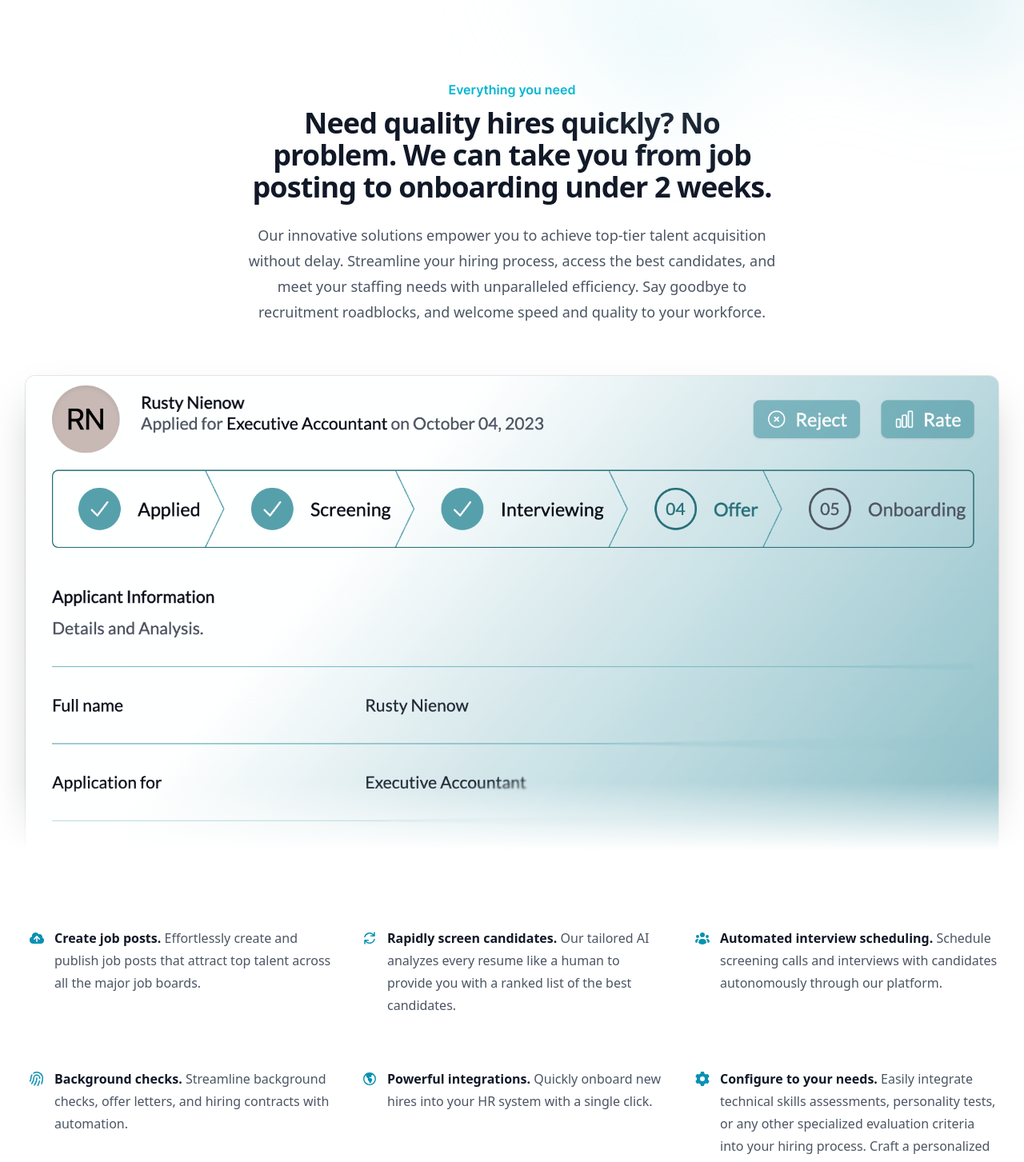
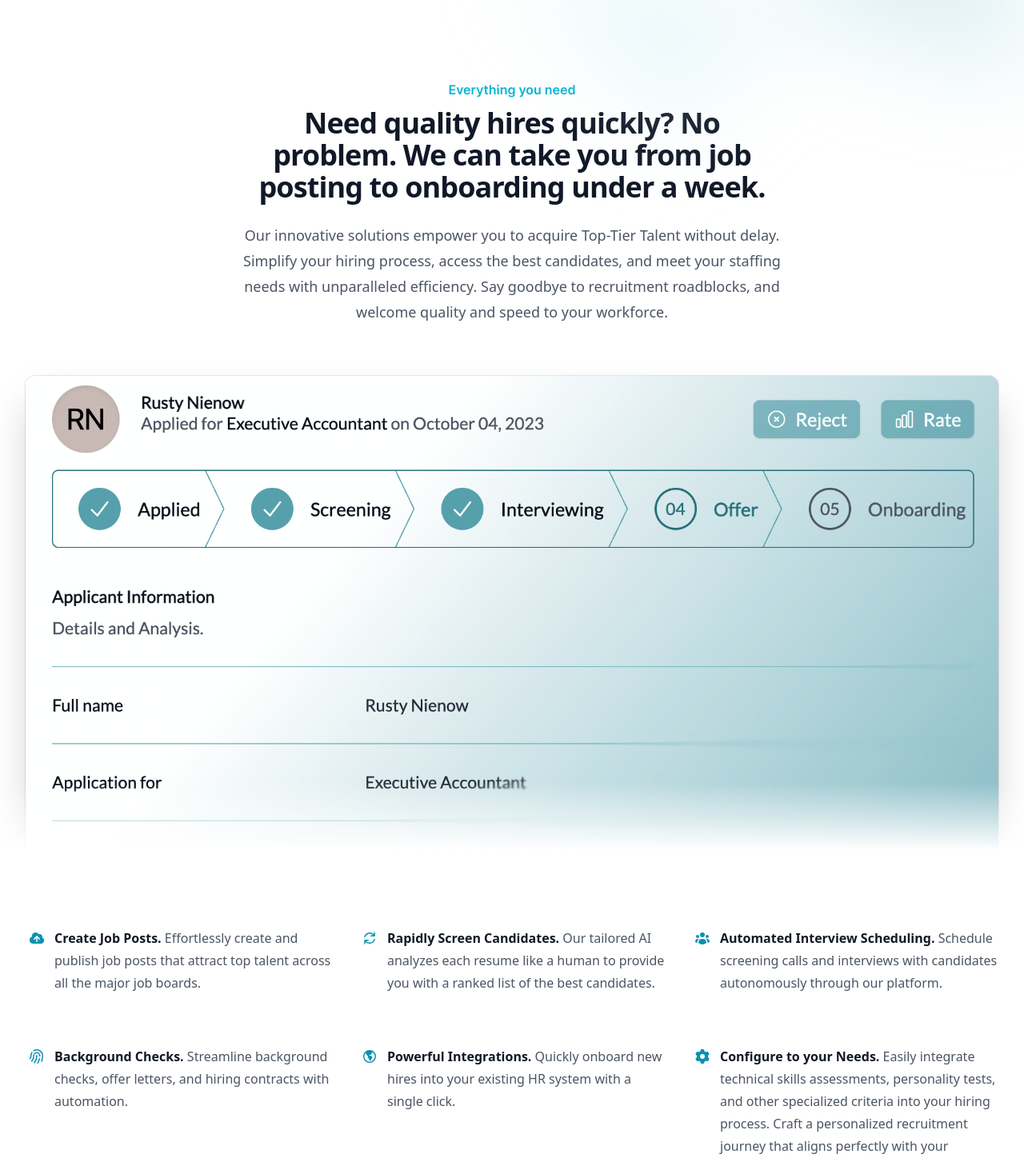
Before and after one commit to Whayven/ascend-hiring-landing, a Next.js app: page / in a window 1280 px wide. Shown: the part 880-2333 px from the top of the page at 80% size. Built offline with nearby package versions, Linux system fonts and the light colour scheme.

Commit message:
feat: add meta title, image titles, and revised some landing page text

```diff
--- a/src/app/layout.tsx
+++ b/src/app/layout.tsx
@@ -14,6 +14,15 @@ export const metadata: Metadata = {
     template: `%s | ${siteConfig.title}`,
   },
   description: siteConfig.description,
+  keywords: [
+    'Best ATS for Startups',
+    'Best ATS for Staffing',
+    'ATS',
+    'Hiring',
+    'Recruitment',
+    'Interview',
+    'Scheduling',
+  ],
   robots: { index: true, follow: true },
   // !STARTERCONF this is the default favicon, you can generate your own from https://realfavicongenerator.net/
   // ! copy to /favicon folder
@@ -27,7 +36,7 @@ export const metadata: Metadata = {
     url: siteConfig.url,
     title: siteConfig.title,
     description: siteConfig.description,
-    siteName: siteConfig.title,
+    siteName: siteConfig.name,
     images: [`${siteConfig.url}/images/og.png`],
     type: 'website',
     locale: 'en_US',
--- a/src/app/page.tsx
+++ b/src/app/page.tsx
@@ -52,7 +52,7 @@ const Hero = (props: {
         >
           <div className='flex lg:flex-1'>
             <Link href='#' className='-m-1.5 p-1.5'>
-              <span className='sr-only'>Ascend Hire</span>
+              <span className='sr-only'>Ascend Hiring</span>
               {logo && <Image src={logo} alt='' height={72} width={72} />}
             </Link>
           </div>
@@ -100,7 +100,7 @@ const Hero = (props: {
           <Dialog.Panel className='fixed inset-y-0 right-0 z-50 w-full overflow-y-auto bg-white px-6 py-6 sm:max-w-sm sm:ring-1 sm:ring-gray-900/10'>
             <div className='flex items-center justify-between'>
               <a href='#' className='-m-1.5 p-1.5'>
-                <span className='sr-only'>Ascend Hire</span>
+                <span className='sr-only'>Ascend Hiring</span>
                 <Image
                   className='h-8 w-auto'
                   src={logo}
@@ -157,7 +157,8 @@ const Hero = (props: {
             </h1>
             <p className='mt-6 text-lg leading-8 text-gray-600'>
               We use AI and automation to streamline your recruitment process,
-              saving time and resources while finding the perfect candidates.
+              saving you time and resources while finding the perfect
+              candidates.
             </p>
             <div className='mt-10 flex items-center justify-center gap-x-6'>
               <Button
--- a/src/components/FeatureSection.tsx
+++ b/src/components/FeatureSection.tsx
@@ -12,39 +12,39 @@ import backgroundImage from '~/images/applicant_screenshot.png';
 
 const features = [
   {
-    name: 'Create job posts.',
+    name: 'Create Job Posts.',
     description:
       'Effortlessly create and publish job posts that attract top talent across all the major job boards.',
     icon: CloudArrowUpIcon,
   },
   {
-    name: 'Rapidly screen candidates.',
+    name: 'Rapidly Screen Candidates.',
     description:
-      'Our tailored AI analyzes every resume like a human to provide you with a ranked list of the best candidates.',
+      'Our tailored AI analyzes each resume like a human to provide you with a ranked list of the best candidates.',
     icon: ArrowPathIcon,
   },
   {
-    name: 'Automated interview scheduling.',
+    name: 'Automated Interview Scheduling.',
     description:
       'Schedule screening calls and interviews with candidates autonomously through our platform.',
     icon: UserGroupIcon,
   },
   {
-    name: 'Background checks.',
+    name: 'Background Checks.',
     description:
       'Streamline background checks, offer letters, and hiring contracts with automation.',
     icon: FingerPrintIcon,
   },
   {
-    name: 'Powerful integrations.',
+    name: 'Powerful Integrations.',
     description:
-      'Quickly onboard new hires into your HR system with a single click.',
+      'Quickly onboard new hires into your existing HR system with a single click.',
     icon: GlobeAmericasIcon,
   },
   {
-    name: 'Configure to your needs.',
+    name: 'Configure to your Needs.',
     description:
-      "Easily integrate technical skills assessments, personality tests, or any other specialized evaluation criteria into your hiring process. Craft a personalized recruitment journey that aligns perfectly with your company's goals and values.",
+      "Easily integrate technical skills assessments, personality tests, and other specialized criteria into your hiring process. Craft a personalized recruitment journey that aligns perfectly with your company's goals and values.",
     icon: Cog6ToothIcon,
   },
 ];
@@ -59,14 +59,14 @@ export default function FeatureSection() {
           </h2>
           <p className='mt-2 text-3xl font-bold tracking-tight text-gray-900 sm:text-4xl'>
             Need quality hires quickly? No problem. We can take you from job
-            posting to onboarding under 2 weeks.
+            posting to onboarding under a week.
           </p>
           <p className='mt-6 text-lg leading-8 text-gray-600'>
-            Our innovative solutions empower you to achieve top-tier talent
-            acquisition without delay. Streamline your hiring process, access
-            the best candidates, and meet your staffing needs with unparalleled
-            efficiency. Say goodbye to recruitment roadblocks, and welcome speed
-            and quality to your workforce.
+            Our innovative solutions empower you to acquire Top-Tier Talent
+            without delay. Simplify your hiring process, access the best
+            candidates, and meet your staffing needs with unparalleled
+            efficiency. Say goodbye to recruitment roadblocks, and welcome
+            quality and speed to your workforce.
           </p>
         </div>
       </div>
@@ -74,7 +74,8 @@ export default function FeatureSection() {
         <div className='mx-auto max-w-7xl px-6 lg:px-8'>
           <Image
             src={backgroundImage}
-            alt='App screenshot'
+            title='Ascend Hiring Recruitment ATS Software Screenshot'
+            alt='Recruitment ATS Software Screenshot'
             className='mb-[-12%] rounded-xl shadow-2xl ring-1 ring-gray-900/10'
             width={2432}
             height={1442}
--- a/src/components/FeaturedBlog.tsx
+++ b/src/components/FeaturedBlog.tsx
@@ -33,6 +33,7 @@ const FeaturedBlog = () => {
     <div>
       <Image
         alt='Cover image'
+        title='Optimistic Future'
         className='aspect-video overflow-hidden rounded-lg object-cover'
         height='100'
         src='/images/optimistic-future.jpeg'
--- a/src/components/Markdown.tsx
+++ b/src/components/Markdown.tsx
@@ -34,6 +34,7 @@ const MarkdownComponents: object = {
             height={Number(height)}
             className='mx-auto mt-4 aspect-video overflow-hidden rounded-lg object-cover sm:max-w-xl lg:max-w-full'
             alt={alt}
+            title={alt}
             priority={priority}
             quality={100}
           />
--- a/src/constant/config.ts
+++ b/src/constant/config.ts
@@ -1,6 +1,8 @@
 export const siteConfig = {
-  title: 'Ascend Hiring',
+  name: 'Ascend Hiring',
+  title:
+    'Best ATS for Rapid Candidate Matching With Automated Interview Scheduling',
   description:
-    'An AI powered ATS that helps you find the best candidates for your company.',
+    'A Next Generation ATS that Connects you with the Best Candidates for your Company.',
   url: 'https://ascendhiring.com',
 };
```
Also changed, not shown: src/app/_posts/candidate-management.md (+1 -1 lines), src/app/_posts/future-of-recruitment.md (+1 -1 lines), src/app/_posts/recruitment-bottlenecks.md (+1 -1 lines).
